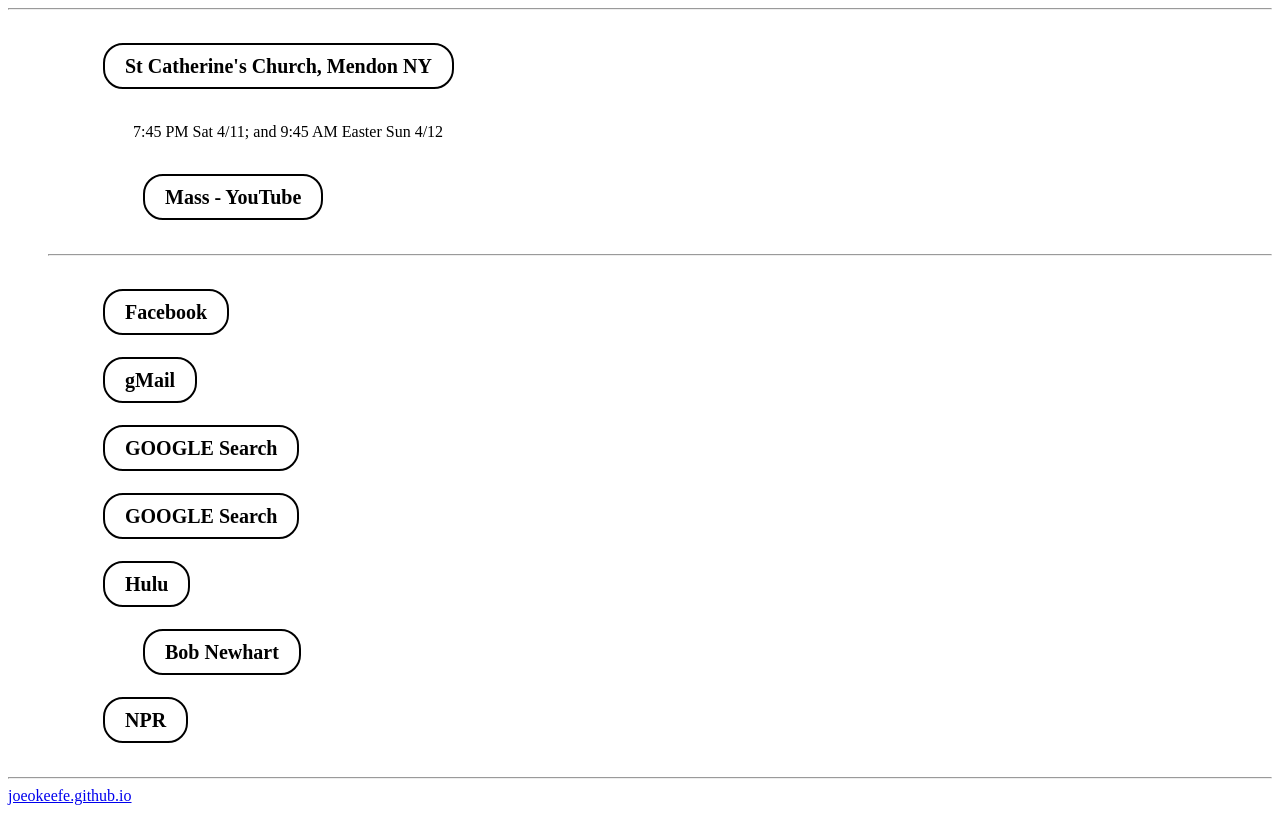
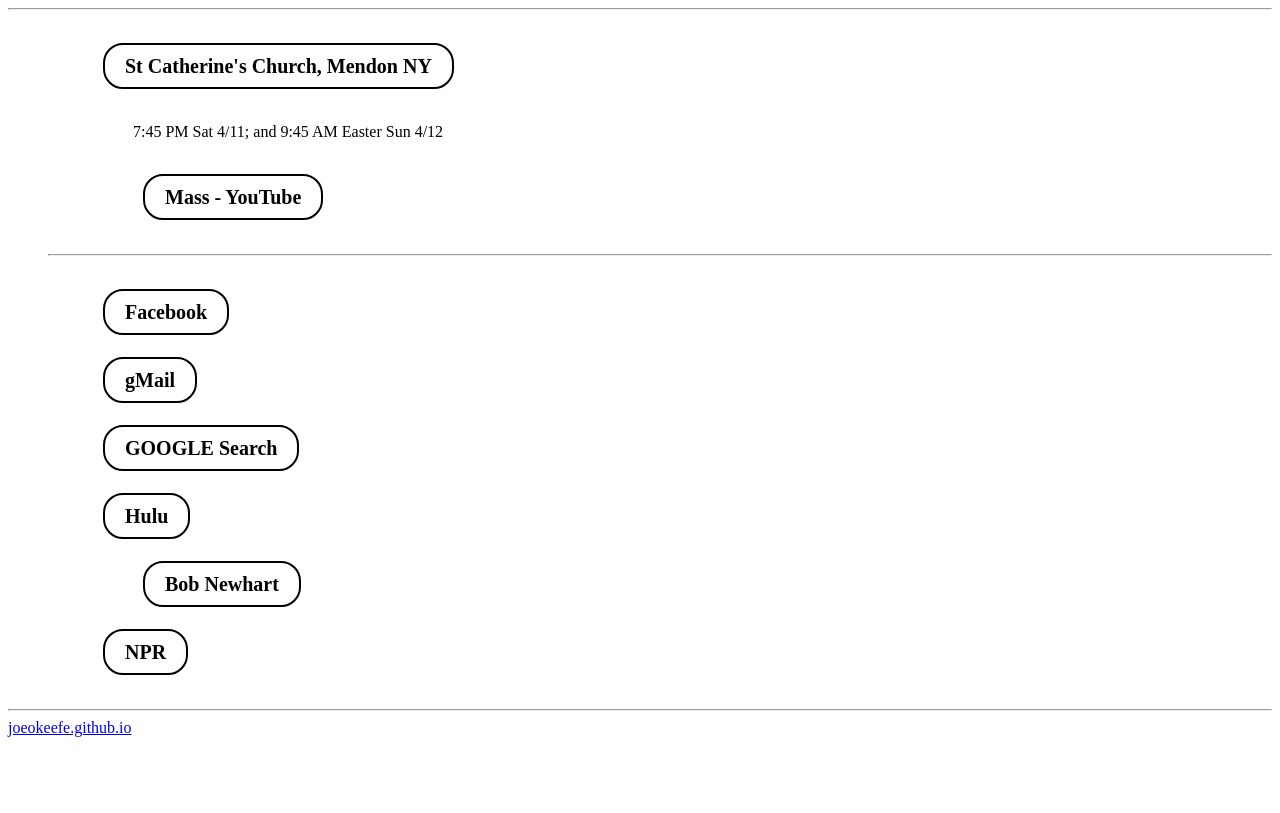
Before and after one commit to joeokeefe/joeokeefe.github.io, a plain HTML site: page index.html in a window 1280 px wide. Drawn offline with Linux system fonts and the light colour scheme.

Commit message:
removed duplicate

```diff
--- a/index.html
+++ b/index.html
@@ -33,7 +33,7 @@
     <li><a class="buttin-link"  href="https://facebook.com" target="_blank"> Facebook </a></li>
     <li><a class="buttin-link"  href="https://gmail.com" target="_blank"> gMail </a></li>
     <li><a class="buttin-link" href="https://google.com" target="_blank">GOOGLE Search</a></li>
-    <li><a class="buttin-link" href="https://google.com" target="_blank">GOOGLE Search</a></li>
+
     <li><a class="buttin-link" href="https://hulu.org" target="_blank"> Hulu </a></li>
     <ul>
        <li><a class="buttin-link" href="https://www.hulu.com/series/the-bob-newhart-show-79e4f0d1-24b1-4e1b-9448-9e14b178c39c" target="_blank"> Bob Newhart </a></li>
```
